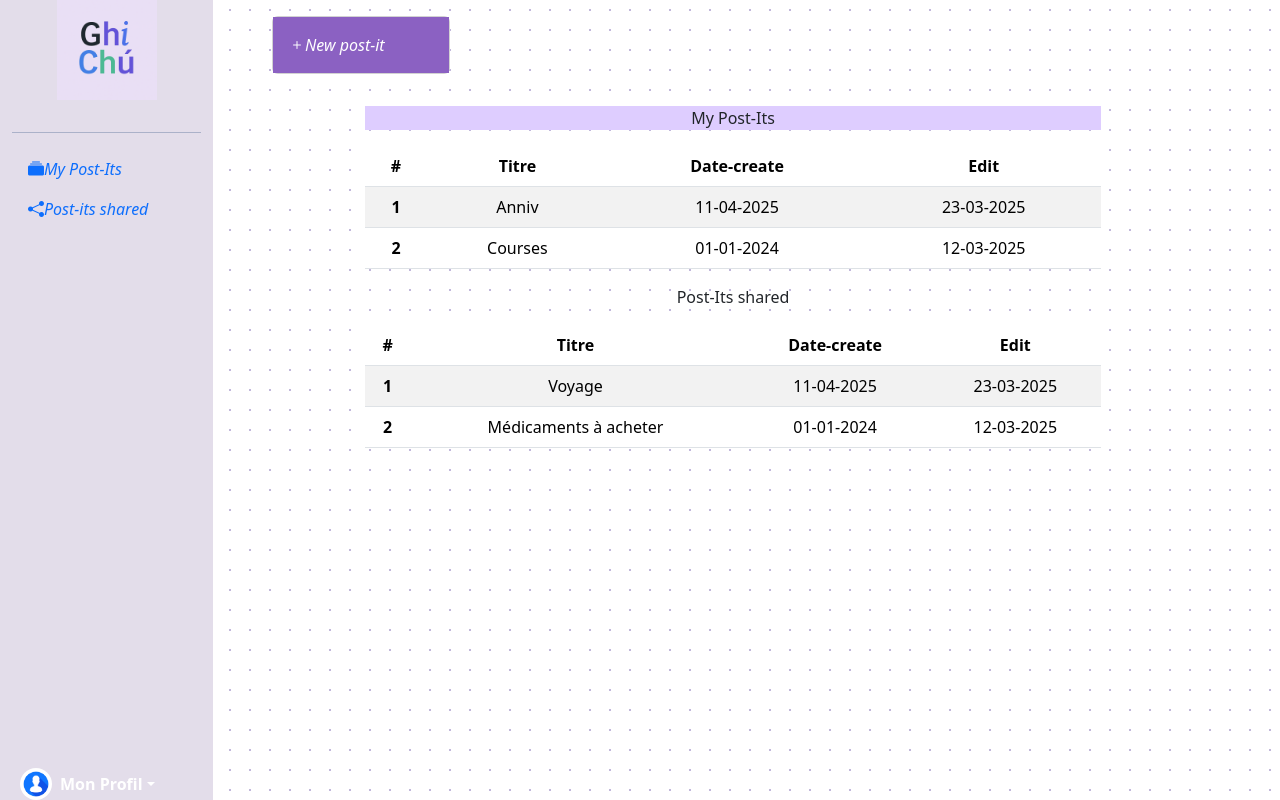
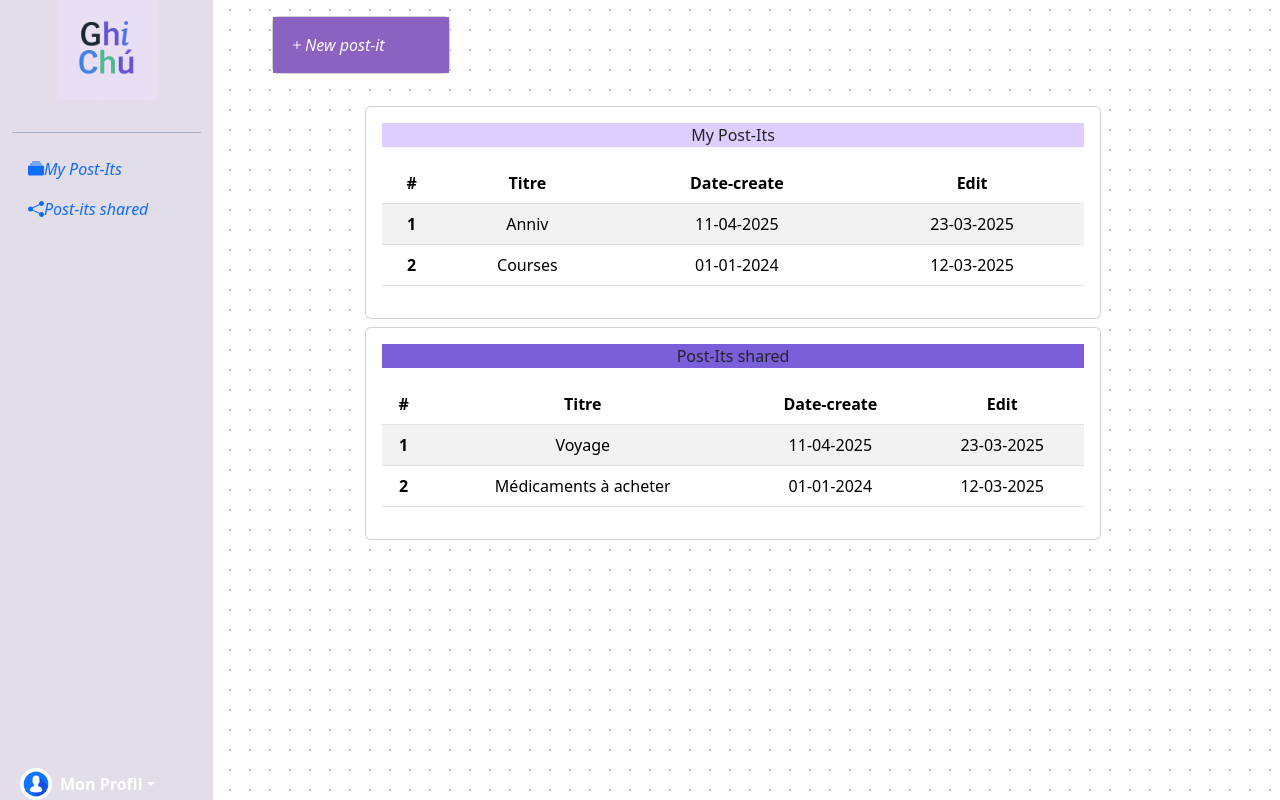
Before and after one commit to Perras2357/Ghi-chu, a PHP site: page /routes.php in a window 1280 px wide. Run offline with PHP 8.4, Linux system fonts and the light colour scheme.

Commit message:
rajot card

```diff
--- a/app/views/home_view.php
+++ b/app/views/home_view.php
@@ -23,7 +23,9 @@
 
             <!-- Colonne mes post-it   -->
             <div class="col-8 col-sm-8 col-md-8 col-lg-8 offset-4 offset-sm-3 offset-md-3 offset-lg-3 text-center">
-                        <div class="libelle">
+                <div class="card">
+                    <div class="card-body">
+                        <div class="card-text libelle">
                             <p> My Post-Its</p>
                         </div>
                         <table class="table table-striped table-hover">
@@ -50,11 +52,19 @@
                                 </tr>
                             </tbody>
                         </table>
+                    </div>
+                </div>
+            </div>
 
 
 
                 <!-- Colonne post-it partagés   -->
-                        <p> Post-Its shared</p>
+                <div class="col-8 col-sm-8 col-md-8 col-lg-8 offset-4 offset-sm-3 offset-md-3 offset-lg-3 text-center">
+                    <div class="card">
+                        <div class="card-body">
+                            <div class="card-text">
+                                <p class='libelle2'> Post-Its shared</p>
+                            </div>
                             <table class="table table-striped table-hover">
                                 <thead>
                                     <tr>
@@ -80,8 +90,8 @@
                                 </tbody>
                             </table>
                         </div>
-
-
+                    </div>
+                </div>
         </div>
 
     </div>
```
Lines whose indentation alone changed are shown as unchanged.
